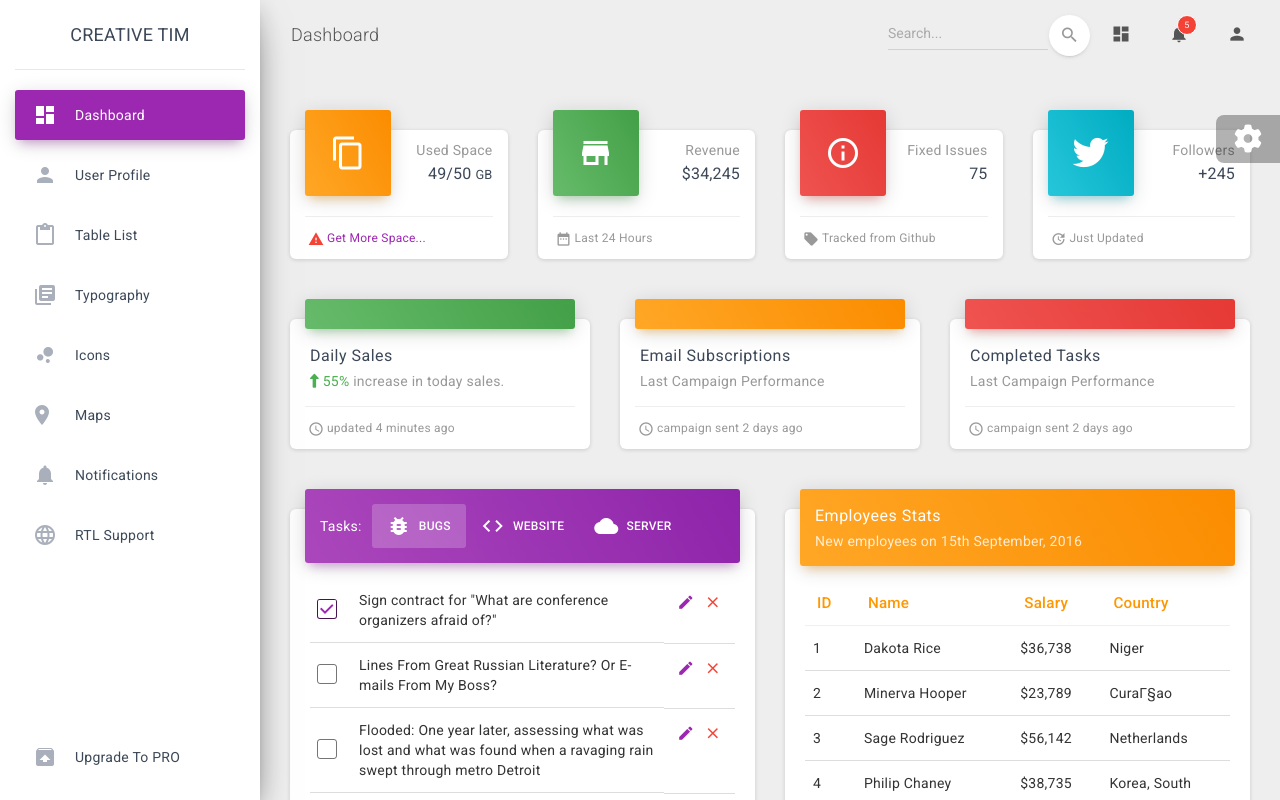
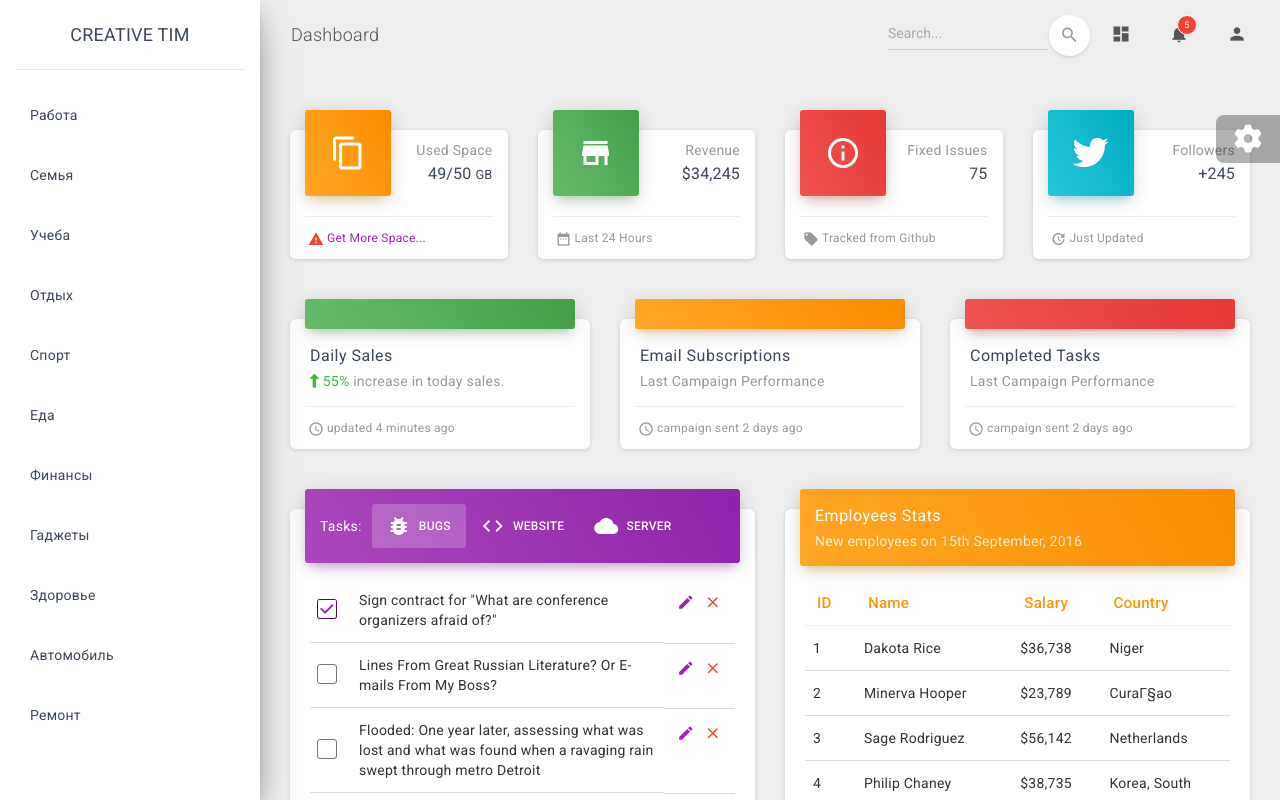
Before and after one commit to NikitaDubrovskii/todo, an Angular app: page / in a window 1280 px wide. Shown: the top 800 px of the page. Built offline with nearby package versions, Linux system fonts and the light colour scheme.

Commit message:
Added categories display

```diff
--- a/src/app/data/test-data/test-data.component.ts
+++ b/src/app/data/test-data.ts
@@ -1,16 +1,10 @@
-import {Component} from '@angular/core';
-import {CategoryComponent} from "../../model/category/category.component";
-import {PriorityComponent} from "../../model/priority/priority.component";
-import {TaskComponent} from "../../model/task/task.component";
+import {Category} from "../model/category";
+import {Priority} from "../model/priority";
+import {Task} from "../model/task";
 
-@Component({
-  selector: 'app-test-data',
-  templateUrl: './test-data.component.html',
-  styleUrls: ['./test-data.component.css']
-})
-export class TestDataComponent {
+export class TestData {
 
-  static categories: CategoryComponent[] = [
+  static categories: Category[] = [
     {id: 1, title: 'Работа'},
     {id: 2, title: 'Семья'},
     {id: 3, title: 'Учеба'},
@@ -24,90 +18,90 @@ export class TestDataComponent {
     {id: 11, title: 'Ремонт'},
   ];
 
-  static priorities: PriorityComponent[] = [
+  static priorities: Priority[] = [
     {id: 1, title: 'Низкий', color: '#e5e5e5'},
     {id: 2, title: 'Средний', color: '#85D1B2'},
     {id: 3, title: 'Высокий', color: '#F1828D'},
     {id: 4, title: 'Очень срочно!!', color: '#F1128D'}
   ];
 
-  static tasks: TaskComponent[] = [
+  static tasks: Task[] = [
     {
       id: 1,
       title: 'Залить бензин полный бак',
-      priority: TestDataComponent.priorities[2],
+      priority: TestData.priorities[2],
       completed: false,
-      category: TestDataComponent.categories[9],
+      category: TestData.categories[9],
       date: new Date('2019-04-10')
     },
 
     {
       id: 2,
       title: 'Передать отчеты начальнику управления',
-      priority: TestDataComponent.priorities[0],
+      priority: TestData.priorities[0],
       completed: false,
-      category: TestDataComponent.categories[0],
+      category: TestData.categories[0],
       date: new Date('2019-04-11')
     },
 
     {
       id: 3,
       title: 'Убраться у себя в комнате, полить растения',
-      priority: TestDataComponent.priorities[2],
+      priority: TestData.priorities[2],
       completed: true,
-      category: TestDataComponent.categories[1]
+      category: TestData.categories[1]
     },
 
     {
       id: 4,
       title: 'Сходить в парк с семьей, пригласить друзей',
-      priority: TestDataComponent.priorities[1],
+      priority: TestData.priorities[1],
       completed: false,
-      category: TestDataComponent.categories[1],
+      category: TestData.categories[1],
       date: new Date('2019-08-17')
     },
     {
       id: 5,
       title: 'Найти и выучить учебник по квантовой физике',
       completed: false,
-      category: TestDataComponent.categories[2]
+      category: TestData.categories[2]
     },
     {
       id: 6,
       title: 'Сходить на семинар по программированию',
-      priority: TestDataComponent.priorities[1],
+      priority: TestData.priorities[1],
       completed: true,
-      category: TestDataComponent.categories[2],
+      category: TestData.categories[2],
       date: new Date('2019-06-11')
     },
 
     {
       id: 7,
       title: 'Найти билеты в Турцию, выбрать отель',
-      priority: TestDataComponent.priorities[2],
+      priority: TestData.priorities[2],
       completed: false,
-      category: TestDataComponent.categories[3]
+      category: TestData.categories[3]
     },
     {
       id: 8,
       title: 'Приготовить ужин для всей семьи (семга с картошкой)',
       completed: false,
-      category: TestDataComponent.categories[5]
+      category: TestData.categories[5]
     },
     {
       id: 9,
       title: 'Подтянуться 10 раз',
-      priority: TestDataComponent.priorities[2],
+      priority: TestData.priorities[2],
       completed: false,
-      category: TestDataComponent.categories[4],
+      category: TestData.categories[4],
       date: new Date('2019-03-12')
     },
     {
       id: 10,
       title: 'Пробежать 100 м',
-      priority: TestDataComponent.priorities[0],
+      priority: TestData.priorities[0],
       completed: true,
-      category: TestDataComponent.categories[4]
+      category: TestData.categories[4]
     },
 
     {
@@ -119,16 +113,16 @@ export class TestDataComponent {
     {
       id: 12,
       title: 'Сходить на лекцию "Как научиться программировать на Java"',
-      priority: TestDataComponent.priorities[1],
+      priority: TestData.priorities[1],
       completed: false,
-      category: TestDataComponent.categories[2]
+      category: TestData.categories[2]
     },
     {
       id: 13,
       title: 'Купить продукты на неделю',
-      priority: TestDataComponent.priorities[2],
+      priority: TestData.priorities[2],
       completed: false,
-      category: TestDataComponent.categories[5],
+      category: TestData.categories[5],
       date: new Date('2019-05-11')
     },
 
@@ -136,13 +130,13 @@ export class TestDataComponent {
       id: 14,
       title: 'Провести собрание по поводу всех проектов',
       completed: true,
-      category: TestDataComponent.categories[0]
+      category: TestData.categories[0]
     },
 
     {
       id: 15,
       title: 'Сдать экзамен по Java',
-      priority: TestDataComponent.priorities[2],
+      priority: TestData.priorities[2],
       completed: true
     },
 
@@ -150,25 +144,25 @@ export class TestDataComponent {
     {
       id: 16,
       title: 'Положить 100 000 р в банк на депозит',
-      priority: TestDataComponent.priorities[3],
+      priority: TestData.priorities[3],
       completed: false,
-      category: TestDataComponent.categories[6]
+      category: TestData.categories[6]
     },
 
     {
       id: 17,
       title: 'Попросить аванс на работе',
-      priority: TestDataComponent.priorities[2],
+      priority: TestData.priorities[2],
       completed: false,
-      category: TestDataComponent.categories[6]
+      category: TestData.categories[6]
     },
 
     {
       id: 18,
       title: 'Сдать анализы, проверить гемоглобин',
-      priority: TestDataComponent.priorities[3],
+      priority: TestData.priorities[3],
       completed: false,
-      category: TestDataComponent.categories[8],
+      category: TestData.categories[8],
       date: new Date('2020-12-11')
 
     },
@@ -176,9 +170,9 @@ export class TestDataComponent {
     {
       id: 19,
       title: 'Сравнить новый айпад с самсунгом',
-      priority: TestDataComponent.priorities[0],
+      priority: TestData.priorities[0],
       completed: false,
-      category: TestDataComponent.categories[7],
+      category: TestData.categories[7],
       date: new Date('2019-10-11')
 
     },
@@ -186,9 +180,9 @@ export class TestDataComponent {
     {
       id: 20,
       title: 'Футбол с сотрудниками',
-      priority: TestDataComponent.priorities[0],
+      priority: TestData.priorities[0],
       completed: false,
-      category: TestDataComponent.categories[4],
+      category: TestData.categories[4],
       date: new Date('2019-03-17')
 
     }
--- a/src/app/data/test-data/test-data.component.html
+++ /dev/null
@@ -1 +0,0 @@
-<p>test-data works!</p>
--- a/src/app/service/data-handler.service.ts
+++ b/src/app/service/data-handler.service.ts
@@ -1,4 +1,6 @@
 import { Injectable } from '@angular/core';
+import {Category} from "../model/category";
+import {TestData} from "../data/test-data";
 
 @Injectable({
   providedIn: 'root'
@@ -6,4 +8,8 @@ import { Injectable } from '@angular/core';
 export class DataHandlerService {
 
   constructor() { }
+
+  getCategories(): Category[] {
+    return TestData.categories;
+  }
 }
--- a/src/app/views/categories/categories.component.html
+++ b/src/app/views/categories/categories.component.html
@@ -11,58 +11,9 @@
   </div>
   <div class="sidebar-wrapper">
     <ul class="nav">
-      <li class="nav-item active  ">
-        <a class="nav-link" href="./dashboard.html">
-          <i class="material-icons">dashboard</i>
-          <p>Dashboard</p>
-        </a>
-      </li>
-      <li class="nav-item ">
-        <a class="nav-link" href="./user.html">
-          <i class="material-icons">person</i>
-          <p>User Profile</p>
-        </a>
-      </li>
-      <li class="nav-item ">
-        <a class="nav-link" href="./tables.html">
-          <i class="material-icons">content_paste</i>
-          <p>Table List</p>
-        </a>
-      </li>
-      <li class="nav-item ">
-        <a class="nav-link" href="./typography.html">
-          <i class="material-icons">library_books</i>
-          <p>Typography</p>
-        </a>
-      </li>
-      <li class="nav-item ">
-        <a class="nav-link" href="./icons.html">
-          <i class="material-icons">bubble_chart</i>
-          <p>Icons</p>
-        </a>
-      </li>
-      <li class="nav-item ">
-        <a class="nav-link" href="./map.html">
-          <i class="material-icons">location_ons</i>
-          <p>Maps</p>
-        </a>
-      </li>
-      <li class="nav-item ">
-        <a class="nav-link" href="./notifications.html">
-          <i class="material-icons">notifications</i>
-          <p>Notifications</p>
-        </a>
-      </li>
-      <li class="nav-item ">
-        <a class="nav-link" href="./rtl.html">
-          <i class="material-icons">language</i>
-          <p>RTL Support</p>
-        </a>
-      </li>
-      <li class="nav-item active-pro ">
-        <a class="nav-link" href="./upgrade.html">
-          <i class="material-icons">unarchive</i>
-          <p>Upgrade to PRO</p>
+      <li class="nav-item" *ngFor="let category of categories">
+        <a class="nav-link">
+          <p>{{category.title}}</p>
         </a>
       </li>
     </ul>
--- a/src/app/views/categories/categories.component.ts
+++ b/src/app/views/categories/categories.component.ts
@@ -1,16 +1,21 @@
 import {Component, OnInit} from '@angular/core';
+import {DataHandlerService} from "../../service/data-handler.service";
+import {Category} from "../../model/category";
 
 @Component({
   selector: 'app-categories',
   templateUrl: './categories.component.html',
   styleUrls: ['./categories.component.css']
 })
-export class CategoriesComponent implements OnInit{
+export class CategoriesComponent implements OnInit {
 
-  constructor() {
+  categories: Category[] = [];
+
+  constructor(private dataHandler: DataHandlerService) {
   }
 
   ngOnInit(): void {
+    this.categories = this.dataHandler.getCategories();
   }
 
 }
```
Also changed, not shown: src/app/data/test-data/test-data.component.css (deleted).
